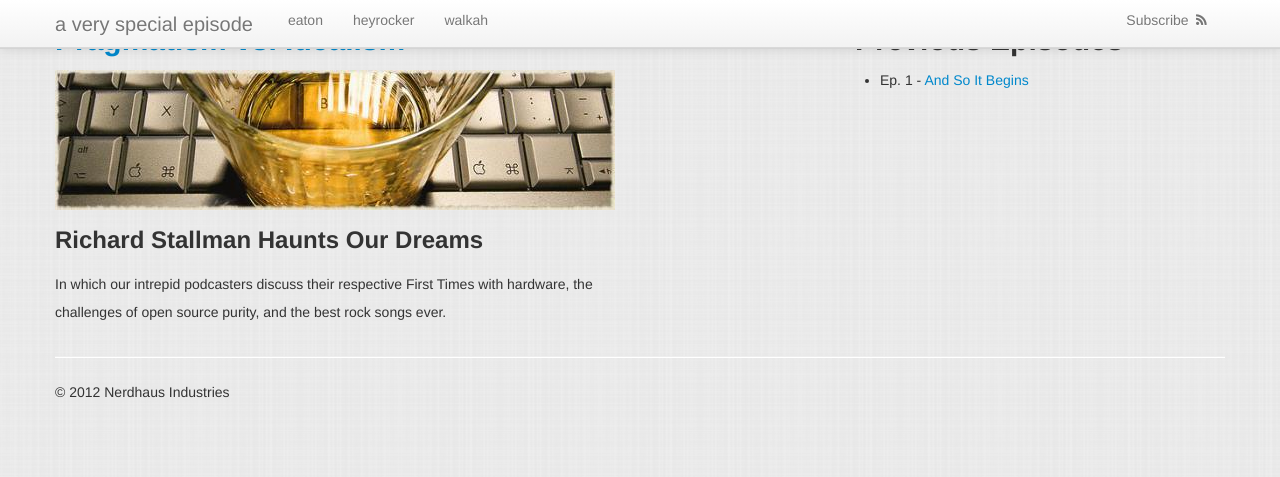
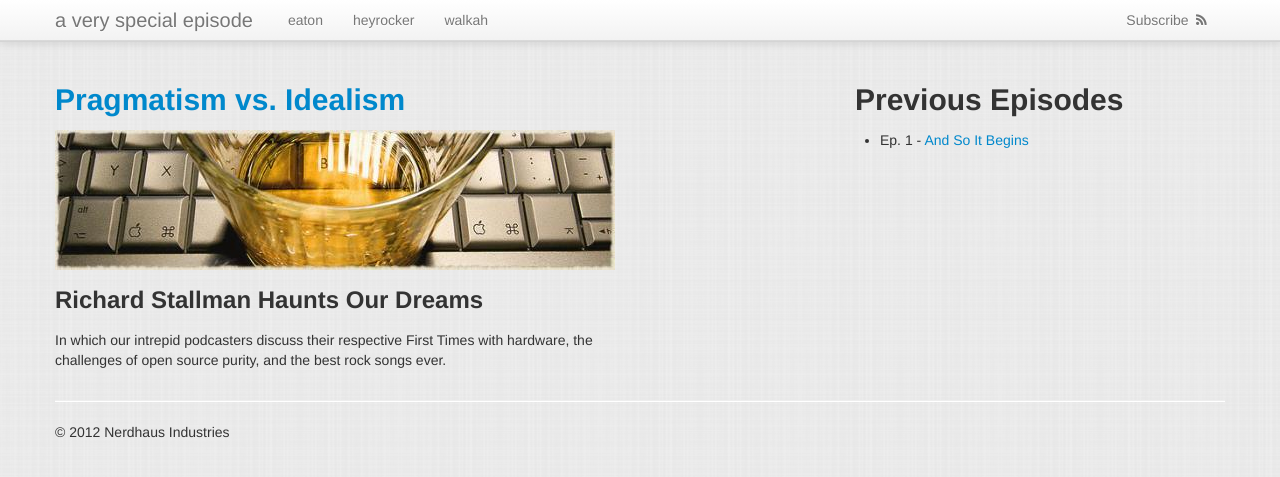
Before and after one commit to nerdhaus/avse, a Jekyll site: the page built from index.html, in a window 1280 px wide. Shown: the top 477 px of the page. Built offline with Jekyll 4.4.1, drawn with Linux system fonts in a browser that asks for light colours; Markdown is read by kramdown in place of the engine named in the settings.

Commit message:
simplify!

```diff
--- a/css/avse.css
+++ b/css/avse.css
@@ -1,7 +1,5 @@
-body { background: #f5f5f5 url('media/fabric_plaid.png'); }
-
-header h1 a { text-decoration: none; color: #3C3C3C;  }
-h1 span { display: block; }
-body { line-height: 2em; }
-
-img { max-width: 100% }
+body {
+    background: #f5f5f5 url('media/fabric_plaid.png');
+    padding-top: 60px;
+    padding-bottom: 40px;
+}
```
